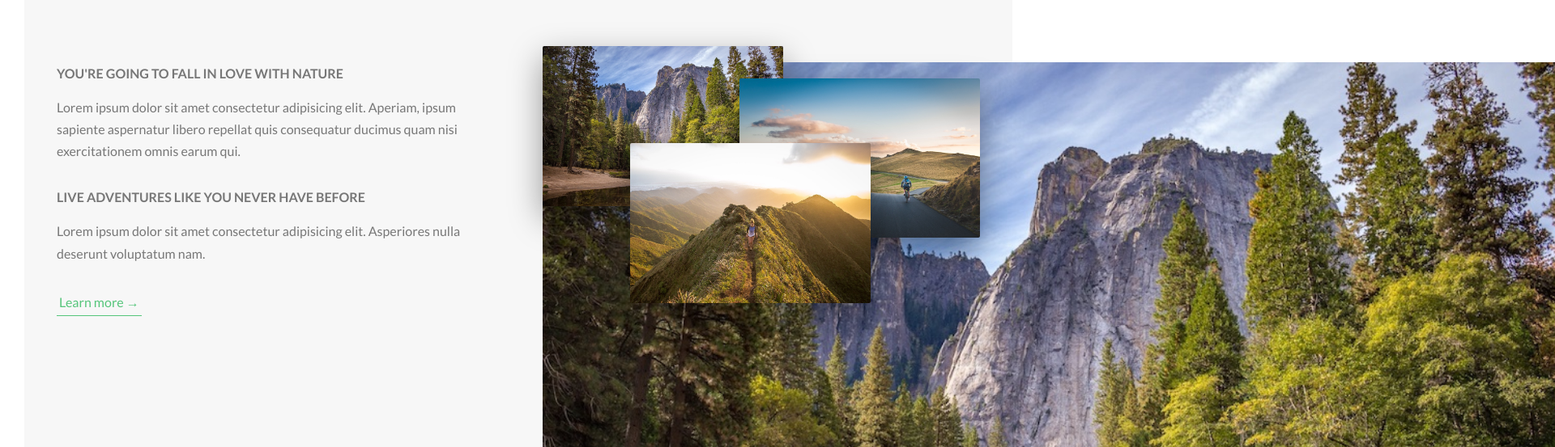
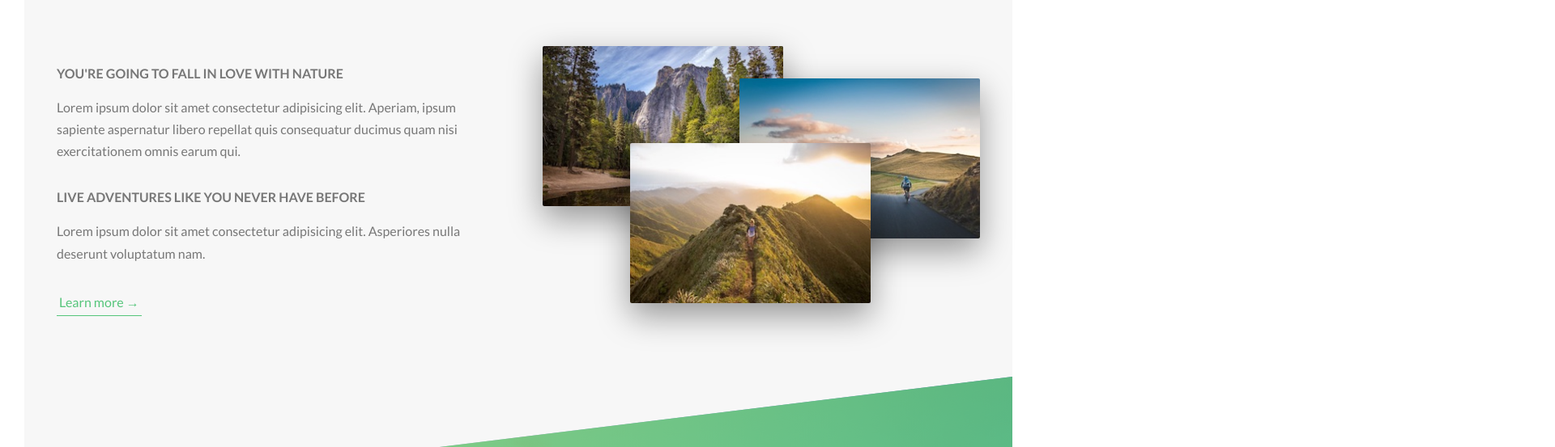
Before and after one commit to huntersfuntime/travelapp, a website: page index.html in a window 1280 px wide. Shown: the part 943-1496 px from the top of the page at 81% size, 1920 px wide, since content can reach past the window. Drawn offline with Linux system fonts and the light colour scheme; files whose address does not match are found by name.

Commit message:
Used resolution switching for nat photos

```diff
--- a/index.html
+++ b/index.html
@@ -76,12 +76,30 @@
                     <div class="col-1-of-2">
                         <div class="composition">
                             <img srcset="css/img/nat-1.jpg 300w, css/img/nat-1-large.jpg 1000w"
-                            sizes="">
+                                sizes="(max-width: 900px) 20vw, (max-width: 600px) 30vw, 300px"
+                                alt="Photo 1"
+                                class="composition__photo composition__photo--p1"
+                                src="css/img/nat-1-large.jpg">
+
+                            <img srcset="css/img/nat-2.jpg 300w, css/img/nat-2-large.jpg 1000w"
+                                sizes="(max-width: 900px) 20vw, (max-width: 600px) 30vw, 300px"
+                                alt="Photo 2"
+                                class="composition__photo composition__photo--p2"
+                                src="css/img/nat-2-large.jpg">
 
 
+                            <img srcset="css/img/nat-3.jpg 300w, css/img/nat-3-large.jpg 1000w"
+                                sizes="(max-width: 900px) 20vw, (max-width: 600px) 30vw, 300px"
+                                alt="Photo 3"
+                                class="composition__photo composition__photo--p3"
+                                src="css/img/nat-3-large.jpg">
+
+
+                            <!--
                             <img src="css/img/nat-1-large.jpg" alt="Photo 1" class="composition__photo composition__photo--p1">
                             <img src="css/img/nat-2-large.jpg" alt="Photo 2" class="composition__photo composition__photo--p2">
                             <img src="css/img/nat-3-large.jpg" alt="Photo 3" class="composition__photo composition__photo--p3">
+                            -->
                         </div>
                     </div>
                 </div>
@@ -355,7 +373,7 @@
                     <picture class="footer__logo">
                         <source srcset="css/img/logo-green-small-1x.png 1x, img/logo-green-small-2x.png 2x"
                         media="(max-width: 37.5rem)">
-                            <img srcset="css/img/logo-green-1x.png 1x, css/img/logo-green-2x.png 2x" alt="Full logo" class="footer__logo">
+                            <img srcset="css/img/logo-green-1x.png 1x, css/img/logo-green-2x.png 2x" alt="Full logo" class="footer__logo" src="css/img/logo-green-1x.png">
                     </picture>
 
 
```
